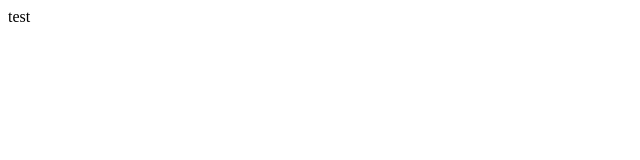
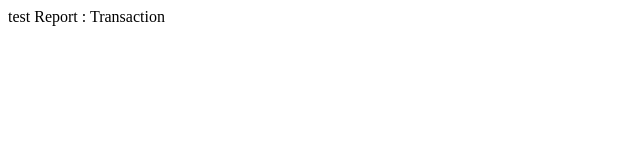
Before and after one commit to anchongkincho/project-a, a plain HTML site: page index.html in a window 1280 px wide. Shown: the whole page, without its empty margins (0-640 px from the left). Drawn offline with Linux system fonts and the light colour scheme.

Commit message:
feat: Setup report

```diff
--- a/index.html
+++ b/index.html
@@ -1,3 +1,4 @@
 <html>test
+Report : Transaction
 
 </html>
```
